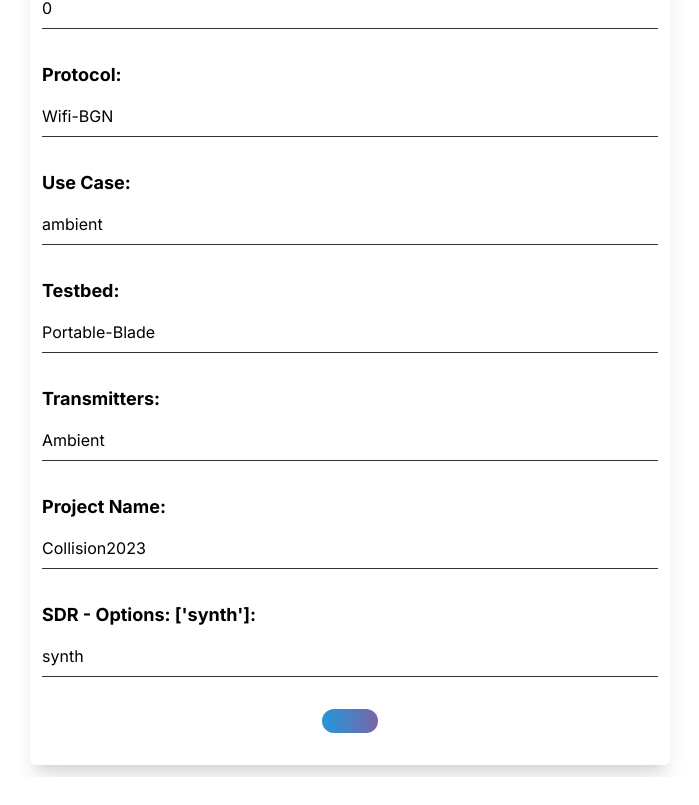
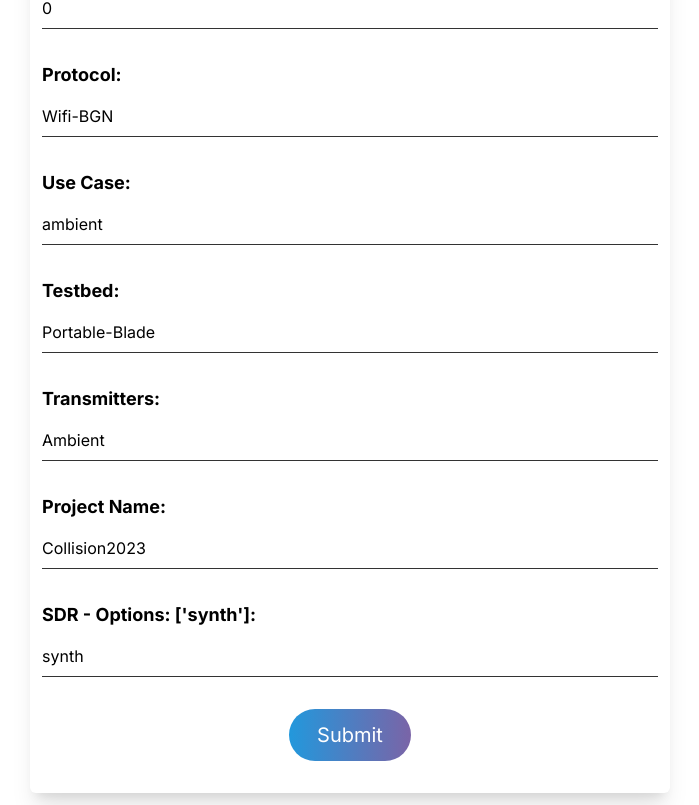
Before and after one commit to Subti/nextjs-web-curator, a Next.js app: page / in a window 1280 px wide. Shown: the part 827-1632 px from the top of the page, without its empty margins (290-989 px from the left). Before the commit the page ends 1604 px from the top, so only its background shows below. Built offline with nearby package versions, Linux system fonts and the light colour scheme.

Commit message:
Add tex t and type props to Button component

```diff
--- a/src/app/components/Column.tsx
+++ b/src/app/components/Column.tsx
@@ -94,7 +94,7 @@ const Column: React.FC<ColumnProps> = ({ title, forms }) => {
         <Form key={index} {...formData} />
         // onChange={(value) => handleFormChange(formData.id, value)}
       ))}
-      <Button />
+      <Button text="Submit" type="submit" />
     </form>
   );
 };
```
